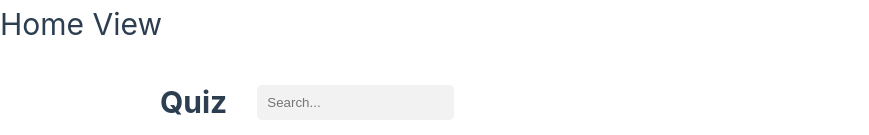
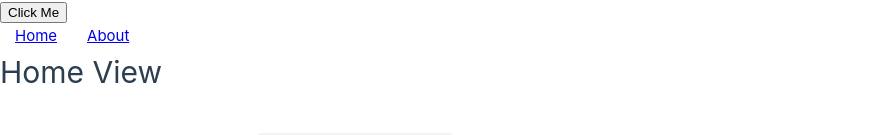
Before and after one commit to listenToRipley/vue, a Vue app in the folder Quiz/: page / in a window 1280 px wide. Shown: the top 135 px of the page, without its empty margins (0-869 px from the left). Built offline with nearby package versions, Linux system fonts and the light colour scheme.

Commit message:
using links on nav

```diff
--- a/Quiz/src/App.vue
+++ b/Quiz/src/App.vue
@@ -2,6 +2,7 @@
 import q from "../data/quiz.json";
 import {ref, watch } from "vue";
 import {RouterView} from "vue-router";
+import Nav from "./components/Nav.vue";
 
 import Card from "./components/Card.vue";
 
@@ -13,11 +14,16 @@
   quizzes.value = q.filter(quiz =>  quiz.name.toLowerCase().includes(search.value.toLowerCase()))
 })
 
+const randomState = ref("");
+
 </script>
 
 <template>
 
   <div>
+    {{ randomState }}
+    <button @click="randomState = 'hello there'">Click Me</button>
+    <Nav/>
     <RouterView/>
   </div>
 
--- /dev/null
+++ b/Quiz/src/components/Nav.vue
@@ -0,0 +1,20 @@
+<script setup>
+
+    import {RouterLink} from "vue-router";
+
+</script>
+
+<template>
+    <div>
+        <RouterLink to="/">Home</RouterLink>
+        <RouterLink to="/about">About</RouterLink>
+    </div>
+</template>
+
+<style>
+
+a {
+    padding: 1em;
+}
+
+</style>
```
Also changed, not shown: 1 other file (tests, documents, lock files or other folders).
